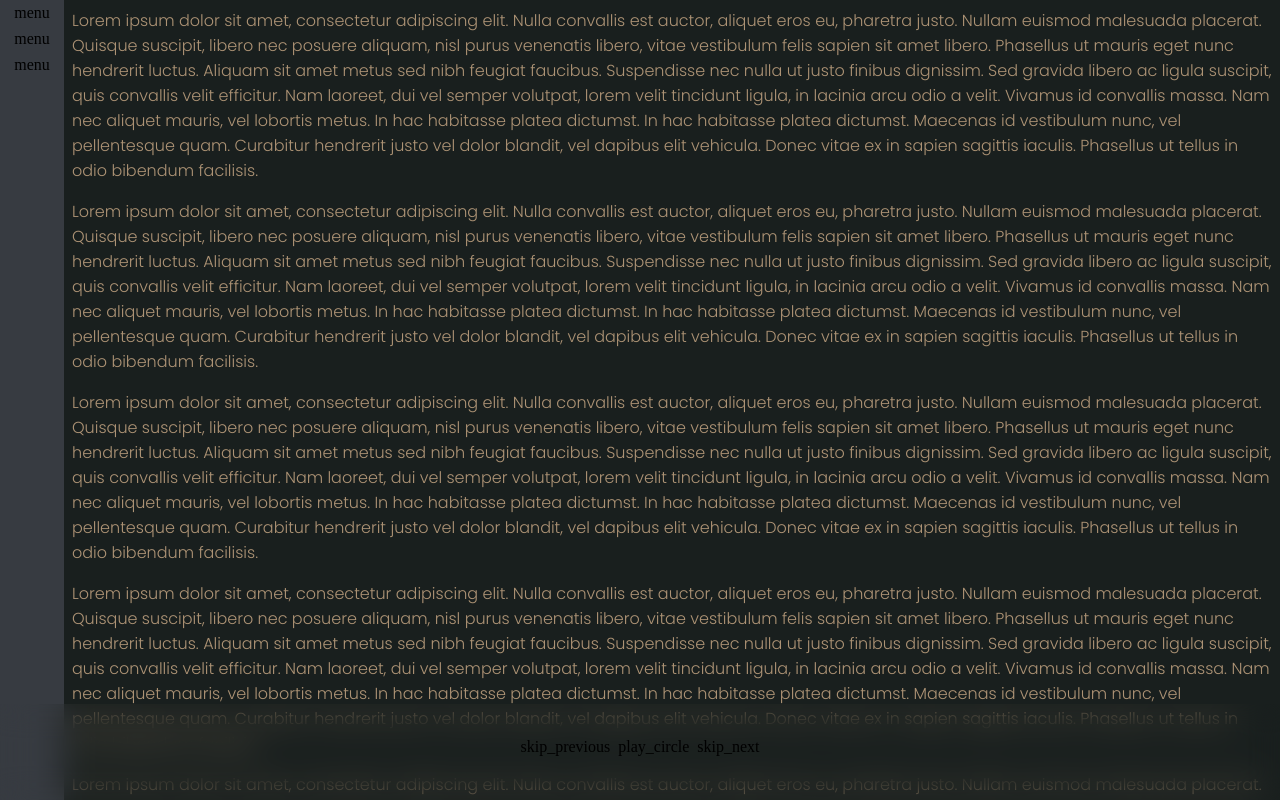
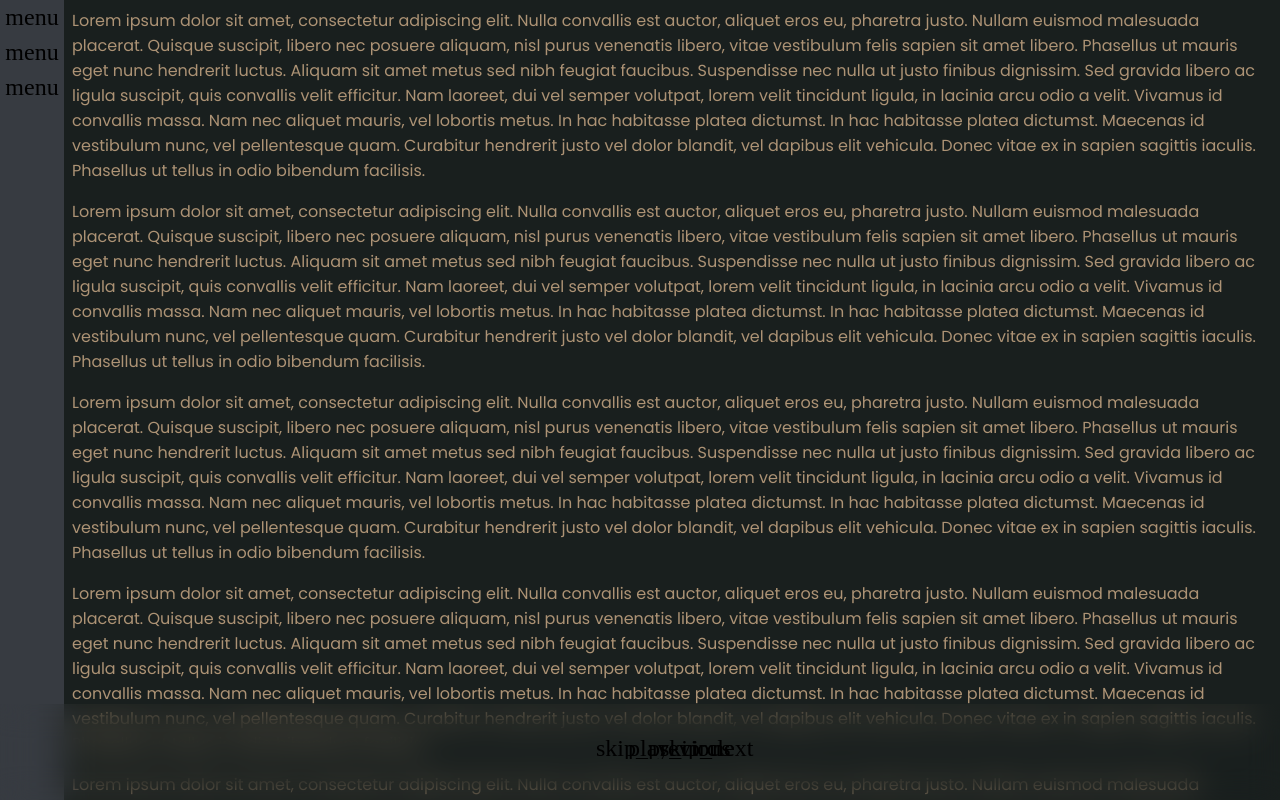
Before and after one commit to mcMineyC/taxi, a website with bundled scripts: page src/index.html in a window 1280 px wide. Shown: the top 800 px of the page. Built offline with nearby package versions, Linux system fonts and the light colour scheme.

Commit message:
Waste time

```diff
--- a/src/index.css
+++ b/src/index.css
@@ -1,5 +1,6 @@
 /* @import url("icons.css"); */
-@import url("https://fonts.googleapis.com/css2?family=Poppins:wght@300&display=swap");
+@import url("https://fonts.googleapis.com/css2?family=Poppins&display=swap");
+@import url("https://fonts.googleapis.com/icon?family=Material+Symbols+Outlined:wght@200,opsz,FILL,GRAD@20");
 @import url("styles/theme.css");
 
 @import url("styles/bottom/playercontrols.css");
@@ -17,4 +18,5 @@
 }
 body{
     background-color: #191F1E;
+    --md-icon-font: "Material Symbols Outlined";
 }
--- a/src/index.html
+++ b/src/index.html
@@ -3,7 +3,7 @@
 <head>
     <script type="module" src="bundle.js"></script>
     <meta charset="UTF-8">
-    <meta name="viewport" content="width=device-width, initial-scale=1.0">
+    <meta name="viewport" content="width=device-width">
     <title>Music Player</title>
 </head>
 <body>
--- a/src/styles/bottom/playercontrols.css
+++ b/src/styles/bottom/playercontrols.css
@@ -48,7 +48,8 @@ div[progress="0"] > md-filled-tonal-button{
     margin-right: 4px;
 }
 
-div[progress="0"] > md-filled-tonal-button > button > span > slot > md-icon{
+md-icon{
+    font-size: 24px;
     width: 24px;
     height: 24px;
 }
--- a/src/styles/sidebar/sidebar.css
+++ b/src/styles/sidebar/sidebar.css
@@ -17,6 +17,6 @@
 }
 
 .sidebar > * > md-fab{
-    padding-top: 4px;
-    padding-bottom: 4px;
+    margin-top: 4px;
+    margin-bottom: 4px;
 }
```
Also changed, not shown: dist/bundle.js.LICENSE.txt (added), dist/index.html, 1 other file.
